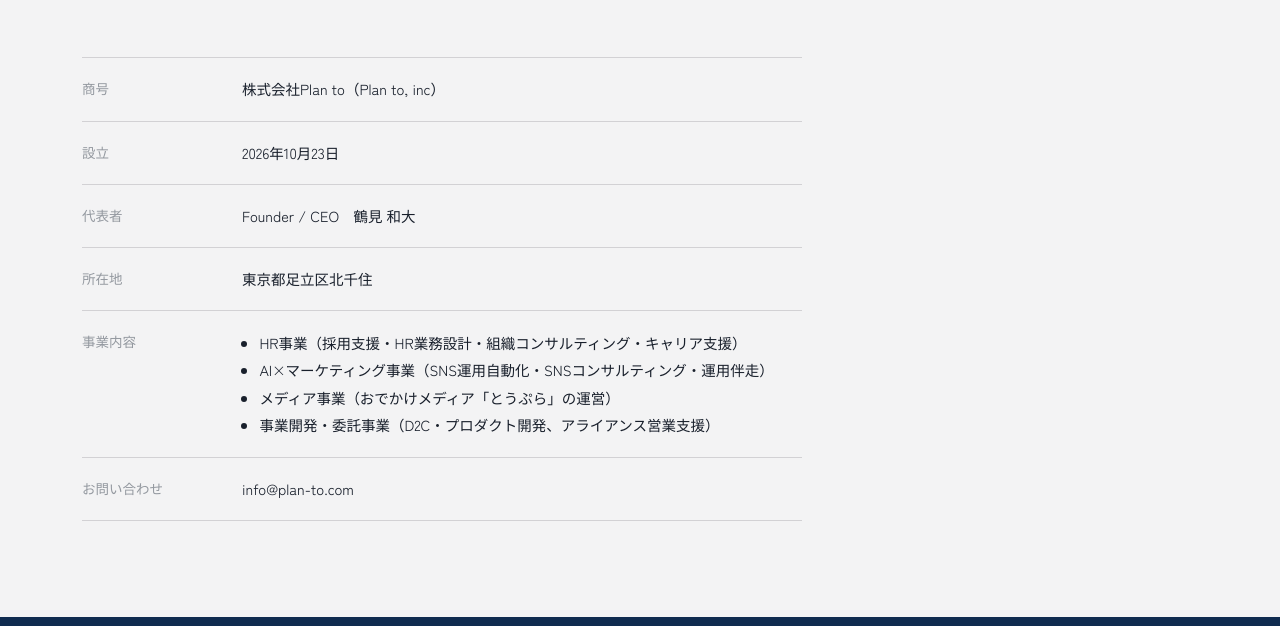
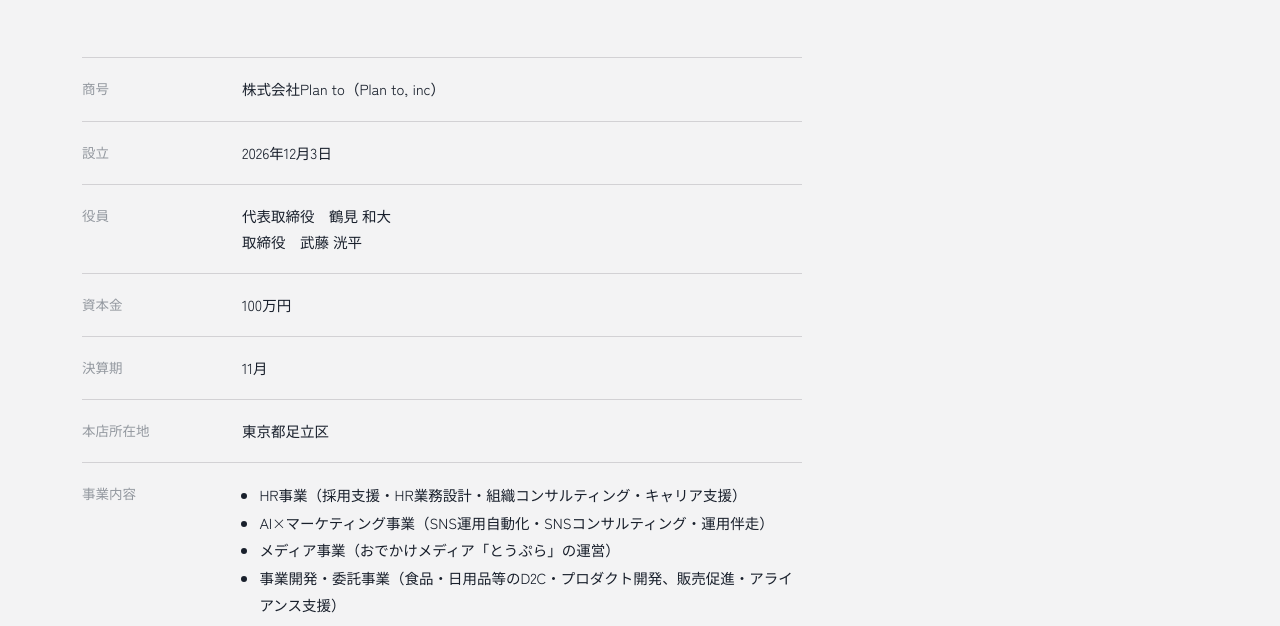
Before and after one commit to Mutooo-ch/plan-to-hp, a plain HTML site: page planto_hp_ver.1.0/about.html in a window 1280 px wide. Shown: the part 2978-3604 px from the top of the page. Drawn offline with Linux system fonts and the light colour scheme.

Commit message:
会社概要と役員表記を定款に合わせて更新
- 設立 2026年12月3日、役員（代表取締役・取締役）、資本金、決算期、本店所在地を追加・修正
- 事業内容を定款の目的に沿った表現に調整（飲食・観光の取り組みを追記）

Co-Authored-By: Claude Opus 5.5 <noreply@anthropic.com>

```diff
--- a/planto_hp_ver.1.0/about.html
+++ b/planto_hp_ver.1.0/about.html
@@ -82,10 +82,12 @@
       <div class="sec-title"><span class="eng">Company</span><span class="jp">会社概要</span></div>
       <table class="ctable">
         <tr><th>商号</th><td>株式会社Plan to（Plan to, inc）</td></tr>
-        <tr><th>設立</th><td>2026年10月23日</td></tr>
-        <tr><th>代表者</th><td>Founder / CEO　鶴見 和大</td></tr>
-        <tr><th>所在地</th><td>東京都足立区北千住</td></tr>
-        <tr><th>事業内容</th><td><ul style="margin:0;padding-left:1.2em;line-height:1.9;"><li>HR事業（採用支援・HR業務設計・組織コンサルティング・キャリア支援）</li><li>AI×マーケティング事業（SNS運用自動化・SNSコンサルティング・運用伴走）</li><li>メディア事業（おでかけメディア「とうぷら」の運営）</li><li>事業開発・委託事業（D2C・プロダクト開発、アライアンス営業支援）</li></ul></td></tr>
+        <tr><th>設立</th><td>2026年12月3日</td></tr>
+        <tr><th>役員</th><td>代表取締役　鶴見 和大<br>取締役　武藤 洸平</td></tr>
+        <tr><th>資本金</th><td>100万円</td></tr>
+        <tr><th>決算期</th><td>11月</td></tr>
+        <tr><th>本店所在地</th><td>東京都足立区</td></tr>
+        <tr><th>事業内容</th><td><ul style="margin:0;padding-left:1.2em;line-height:1.9;"><li>HR事業（採用支援・HR業務設計・組織コンサルティング・キャリア支援）</li><li>AI×マーケティング事業（SNS運用自動化・SNSコンサルティング・運用伴走）</li><li>メディア事業（おでかけメディア「とうぷら」の運営）</li><li>事業開発・委託事業（食品・日用品等のD2C・プロダクト開発、販売促進・アライアンス支援）</li></ul><p style="margin:10px 0 0;font-size:13px;color:var(--body-light);">このほか、飲食店のプロデュースや、地域活性化・観光振興に関する企画にも取り組んでいきます。</p></td></tr>
         <tr><th>お問い合わせ</th><td>info@plan-to.com</td></tr>
       </table>
     </div>
```
Also changed, not shown: planto_hp_ver.1.0/business.html (+5 -4 lines), planto_hp_ver.1.0/team.html (+2 -2 lines).
